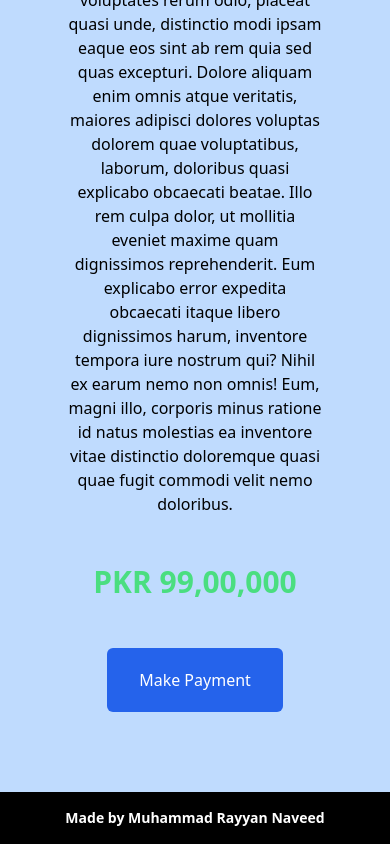
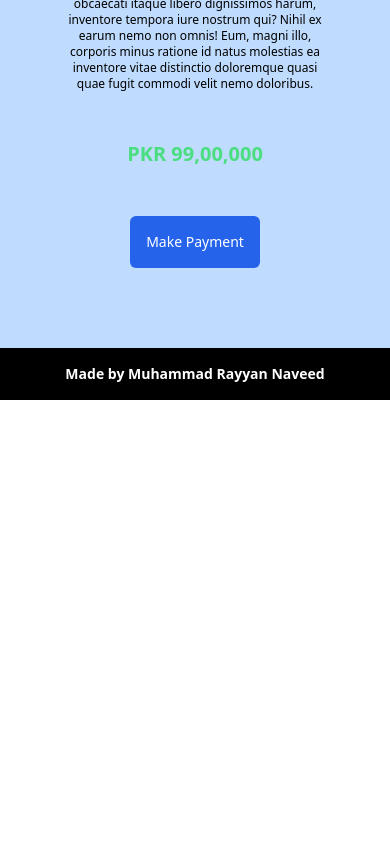
Before and after one commit to mrayyannaveed/my-pakwheels-app, a Next.js app: page /Honda-Civic in a window 390 px wide. Shown: the part 1088-1932 px from the top of the page. After the commit the page ends 1488 px from the top, so only its background shows below. Built offline with nearby package versions, Linux system fonts and the light colour scheme.

Commit message:
Make Featured Section Responsive

```diff
--- a/src/app/Form/page.tsx
+++ b/src/app/Form/page.tsx
@@ -4,13 +4,13 @@ const Form = () => {
     return(
         <div>
             <h1 className="text-4xl md:text-5xl xl:text-6xl font-bold text-center mt-20">Enter Your Details</h1>
-            <form className="flex justify-center items-center m-10 flex-col py-10 sm:py-12">
+            <form className="flex justify-center items-center m-10 flex-col py-10 sm:py-12 md:pb-14 xl:pb-20">
                 <input className="border border-slate-900 w-60 h-10 sm:w-70 sm:h-12 md:w-80 lg:w-96 xl:w-[450px] rounded-md p-2 m-4" type="text" placeholder="Enter Your Name" required/>
                 <input className="border border-slate-900 w-60 h-10 sm:w-70 sm:h-12 md:w-80 lg:w-96 xl:w-[450px] rounded-md p-2 m-4" type="email" placeholder="Enter Your Email" required/>
                 <input className="border border-slate-900 w-60 h-10 sm:w-70 sm:h-12 md:w-80 lg:w-96 xl:w-[450px] rounded-md p-2 m-4" type="number" placeholder="Card No" required/>
                 <input className="border border-slate-900 w-60 h-10 sm:w-70 sm:h-12 md:w-80 lg:w-96 xl:w-[450px] rounded-md p-2 m-4" type="text" placeholder="Address" required/>
                 <Link href="../Thank-you">
-                <button className="border bg-blue-500 hover:bg-green-400 rounded-md px-4 py-3 m-6 sm:px-6 sm:py-4 sm:m-8 md:px-8 md:py-6 md:m-10 md:text-base lg:px-10 lg:py-8 lg:text-lg text-white">Place Your Order</button>
+                <button className="border bg-blue-500 hover:bg-green-400 rounded-md p-4 m-6 sm:p-5 sm:m-8 md:p-6 md:m-10 md:text-base lg:p-8 lg:text-lg xl:text-xl text-white">Place Your Order</button>
                 </Link>
             </form>
         </div>
--- a/src/app/Honda-City/page.tsx
+++ b/src/app/Honda-City/page.tsx
@@ -4,15 +4,15 @@ export default function HondaCity(){
     return(
         <div>
             <div className="w-[65%] m-auto">
-            <h1 className="underline text-3xl text-center font-bold">Honda City 2024 Price in Pakistan, Images, Reviews & Specs</h1>
+            <h1 className="underline text-xl sm:text-2xl md:text-3xl lg:text-4xl xl:text-5xl text-center font-bold">Honda City 2024 Price in Pakistan, Images, Reviews & Specs</h1>
             <div className="flex flex-col items-center">
             <img className="py-10" src="/Honda_City.jpg" height={350} width={350} alt="City" />
-            <p className="text-center">Lorem ipsum dolor sit amet consectetur adipisicing elit. Saepe labore necessitatibus voluptates rerum odio, placeat quasi unde, distinctio modi ipsam eaque eos sint ab rem quia sed quas excepturi. Dolore aliquam enim omnis atque veritatis, maiores adipisci dolores voluptas dolorem quae voluptatibus, laborum, doloribus quasi explicabo obcaecati beatae. Illo rem culpa dolor, ut mollitia eveniet maxime quam dignissimos reprehenderit. Eum explicabo error expedita obcaecati itaque libero dignissimos harum, inventore tempora iure nostrum qui? Nihil ex earum nemo non omnis! Eum, magni illo, corporis minus ratione id natus molestias ea inventore vitae distinctio doloremque quasi quae fugit commodi velit nemo doloribus.</p>
+            <p className="text-center text-xs sm:text-sm md:text-base lg:text-xl xl:text-2xl">Lorem ipsum dolor sit amet consectetur adipisicing elit. Saepe labore necessitatibus voluptates rerum odio, placeat quasi unde, distinctio modi ipsam eaque eos sint ab rem quia sed quas excepturi. Dolore aliquam enim omnis atque veritatis, maiores adipisci dolores voluptas dolorem quae voluptatibus, laborum, doloribus quasi explicabo obcaecati beatae. Illo rem culpa dolor, ut mollitia eveniet maxime quam dignissimos reprehenderit. Eum explicabo error expedita obcaecati itaque libero dignissimos harum, inventore tempora iure nostrum qui? Nihil ex earum nemo non omnis! Eum, magni illo, corporis minus ratione id natus molestias ea inventore vitae distinctio doloremque quasi quae fugit commodi velit nemo doloribus.</p>
             </div>
-            <h1 className="text-green-400 text-3xl text-center my-12 font-bold">PKR 58,00,000</h1>
+            <h1 className="text-green-400 text-xl sm:text-2xl md:text-3xl lg:text-4xl xl:text-5xl text-center my-12 font-bold">PKR 58,00,000</h1>
             <div className="flex justify-center">
             <Link href="../Form">
-            <button className="bg-blue-600 text-white px-8 py-5 rounded-md">Make Payment</button>
+            <button className="bg-blue-600 text-white p-4 text-sm sm:p-5 sm:text-base md:p-6 md:text-lg lg:text-xl xl:text-2xl rounded-md">Make Payment</button>
             </Link>
             </div>
             </div>
--- a/src/app/Honda-Civic/page.tsx
+++ b/src/app/Honda-Civic/page.tsx
@@ -4,14 +4,15 @@ export default function HondaCivic(){
     return(
         <div>
             <div className="w-[65%] m-auto">
-            <h1 className="underline text-3xl text-center font-bold">Honda Civic 2024 Price in Pakistan, Images, Reviews & Specs</h1>
+            <h1 className="underline text-xl sm:text-2xl md:text-3xl lg:text-4xl xl:text-5xl text-center font-bold">Honda Civic 2024 Price in Pakistan, Images, Reviews & Specs</h1>
             <div className="flex flex-col items-center">
             <img className="py-10" src="/Honda_Civic.jpg" height={350} width={350} alt="Civic" />
-            <p className="text-center">Lorem ipsum dolor sit amet consectetur adipisicing elit. Saepe labore necessitatibus voluptates rerum odio, placeat quasi unde, distinctio modi ipsam eaque eos sint ab rem quia sed quas excepturi. Dolore aliquam enim omnis atque veritatis, maiores adipisci dolores voluptas dolorem quae voluptatibus, laborum, doloribus quasi explicabo obcaecati beatae. Illo rem culpa dolor, ut mollitia eveniet maxime quam dignissimos reprehenderit. Eum explicabo error expedita obcaecati itaque libero dignissimos harum, inventore tempora iure nostrum qui? Nihil ex earum nemo non omnis! Eum, magni illo, corporis minus ratione id natus molestias ea inventore vitae distinctio doloremque quasi quae fugit commodi velit nemo doloribus.</p>
+            <p className="text-center text-xs sm:text-sm md:text-base lg:text-xl xl:text-2xl">Lorem ipsum dolor sit amet consectetur adipisicing elit. Saepe labore necessitatibus voluptates rerum odio, placeat quasi unde, distinctio modi ipsam eaque eos sint ab rem quia sed quas excepturi. Dolore aliquam enim omnis atque veritatis, maiores adipisci dolores voluptas dolorem quae voluptatibus, laborum, doloribus quasi explicabo obcaecati beatae. Illo rem culpa dolor, ut mollitia eveniet maxime quam dignissimos reprehenderit. Eum explicabo error expedita obcaecati itaque libero dignissimos harum, inventore tempora iure nostrum qui? Nihil ex earum nemo non omnis! Eum, magni illo, corporis minus ratione id natus molestias ea inventore vitae distinctio doloremque quasi quae fugit commodi velit nemo doloribus.</p>
             </div>
-            <h1 className="text-green-400 text-3xl text-center my-12 font-bold">PKR 99,00,000</h1>
+            <h1 className="text-green-400 text-xl sm:text-2xl md:text-3xl lg:text-4xl xl:text-5xl text-center my-12 font-bold">PKR 99,00,000</h1>
             <div className="flex justify-center">
-            <Link href="../Form"><button className="bg-blue-600 text-white px-8 py-5 rounded-md">Make Payment</button>
+            <Link href="../Form">
+            <button className="bg-blue-600 text-white p-4 text-sm sm:p-5 sm:text-base md:p-6 md:text-lg lg:text-xl xl:text-2xl rounded-md">Make Payment</button>
             </Link>
             </div>
             </div>
--- a/src/app/Suzuki-Alto/page.tsx
+++ b/src/app/Suzuki-Alto/page.tsx
@@ -4,16 +4,16 @@ export default function SuzukiAlto(){
     return(
         <div>
             <div className="w-[65%] m-auto">
-            <h1 className="underline text-3xl text-center font-bold">Suzuki Alto 2024 Price in Pakistan, Images, Reviews & Specs</h1>
+            <h1 className="underline text-xl sm:text-2xl md:text-3xl lg:text-4xl xl:text-5xl text-center font-bold">Suzuki Alto 2024 Price in Pakistan, Images, Reviews & Specs</h1>
             <div className="flex flex-col items-center">
             <img className="py-10" src="/Suzuki_Alto.jpg" height={350} width={350} alt="Alto" />
-            <p className="text-center">Lorem ipsum dolor sit amet consectetur adipisicing elit. Saepe labore necessitatibus voluptates rerum odio, placeat quasi unde, distinctio modi ipsam eaque eos sint ab rem quia sed quas excepturi. Dolore aliquam enim omnis atque veritatis, maiores adipisci dolores voluptas dolorem quae voluptatibus, laborum, doloribus quasi explicabo obcaecati beatae. Illo rem culpa dolor, ut mollitia eveniet maxime quam dignissimos reprehenderit. Eum explicabo error expedita obcaecati itaque libero dignissimos harum, inventore tempora iure nostrum qui? Nihil ex earum nemo non omnis! Eum, magni illo, corporis minus ratione id natus molestias ea inventore vitae distinctio doloremque quasi quae fugit commodi velit nemo doloribus.</p>
+            <p className="text-center text-xs sm:text-sm md:text-base lg:text-xl xl:text-2xl">Lorem ipsum dolor sit amet consectetur adipisicing elit. Saepe labore necessitatibus voluptates rerum odio, placeat quasi unde, distinctio modi ipsam eaque eos sint ab rem quia sed quas excepturi. Dolore aliquam enim omnis atque veritatis, maiores adipisci dolores voluptas dolorem quae voluptatibus, laborum, doloribus quasi explicabo obcaecati beatae. Illo rem culpa dolor, ut mollitia eveniet maxime quam dignissimos reprehenderit. Eum explicabo error expedita obcaecati itaque libero dignissimos harum, inventore tempora iure nostrum qui? Nihil ex earum nemo non omnis! Eum, magni illo, corporis minus ratione id natus molestias ea inventore vitae distinctio doloremque quasi quae fugit commodi velit nemo doloribus.</p>
             </div>
-            <h1 className="text-green-400 text-3xl text-center my-12 font-bold">PKR 27,00,000</h1>
+            <h1 className="text-green-400 text-xl sm:text-2xl md:text-3xl lg:text-4xl xl:text-5xl text-center my-12 font-bold">PKR 27,00,000</h1>
             <div className="flex justify-center">
 
             <Link href="../Form">
-            <button className="bg-blue-600 text-white px-8 py-5 rounded-md">Make Payment</button>
+            <button className="bg-blue-600 text-white p-4 text-sm sm:p-5 sm:text-base md:p-6 md:text-lg lg:text-xl xl:text-2xl rounded-md">Make Payment</button>
             </Link>
             </div>
             </div>
--- a/src/app/Toyota-Corolla/page.tsx
+++ b/src/app/Toyota-Corolla/page.tsx
@@ -4,15 +4,15 @@ export default function ToyotaCorolla(){
     return(
         <div>
             <div className="w-[65%] m-auto">
-            <h1 className="underline text-3xl text-center font-bold">Toyota Corolla 2024 Price in Pakistan, Images, Reviews & Specs</h1>
+            <h1 className="underline text-xl sm:text-2xl md:text-3xl lg:text-4xl xl:text-5xl text-center font-bold">Toyota Corolla 2024 Price in Pakistan, Images, Reviews & Specs</h1>
             <div className="flex flex-col items-center">
             <img className="py-10" src="/Toyota_Corolla.jpg" height={350} width={350} alt="corolla" />
-            <p className="text-center">Lorem ipsum dolor sit amet consectetur adipisicing elit. Saepe labore necessitatibus voluptates rerum odio, placeat quasi unde, distinctio modi ipsam eaque eos sint ab rem quia sed quas excepturi. Dolore aliquam enim omnis atque veritatis, maiores adipisci dolores voluptas dolorem quae voluptatibus, laborum, doloribus quasi explicabo obcaecati beatae. Illo rem culpa dolor, ut mollitia eveniet maxime quam dignissimos reprehenderit. Eum explicabo error expedita obcaecati itaque libero dignissimos harum, inventore tempora iure nostrum qui? Nihil ex earum nemo non omnis! Eum, magni illo, corporis minus ratione id natus molestias ea inventore vitae distinctio doloremque quasi quae fugit commodi velit nemo doloribus.</p>
+            <p className="text-center text-xs sm:text-sm md:text-base lg:text-xl xl:text-2xl">Lorem ipsum dolor sit amet consectetur adipisicing elit. Saepe labore necessitatibus voluptates rerum odio, placeat quasi unde, distinctio modi ipsam eaque eos sint ab rem quia sed quas excepturi. Dolore aliquam enim omnis atque veritatis, maiores adipisci dolores voluptas dolorem quae voluptatibus, laborum, doloribus quasi explicabo obcaecati beatae. Illo rem culpa dolor, ut mollitia eveniet maxime quam dignissimos reprehenderit. Eum explicabo error expedita obcaecati itaque libero dignissimos harum, inventore tempora iure nostrum qui? Nihil ex earum nemo non omnis! Eum, magni illo, corporis minus ratione id natus molestias ea inventore vitae distinctio doloremque quasi quae fugit commodi velit nemo doloribus.</p>
             </div>
-            <h1 className="text-green-400 text-3xl text-center my-12 font-bold">PKR 70,00,000</h1>
+            <h1 className="text-green-400 text-xl sm:text-2xl md:text-3xl lg:text-4xl xl:text-5xl text-center my-12 font-bold">PKR 70,00,000</h1>
             <div className="flex justify-center">
             <Link href="../Form">
-            <button className="bg-blue-600 text-white px-8 py-5 rounded-md">Make Payment</button>
+            <button className="bg-blue-600 text-white p-4 text-sm sm:p-5 sm:text-base md:p-6 md:text-lg lg:text-xl xl:text-2xl rounded-md">Make Payment</button>
             </Link>
             </div>
             </div>
```
